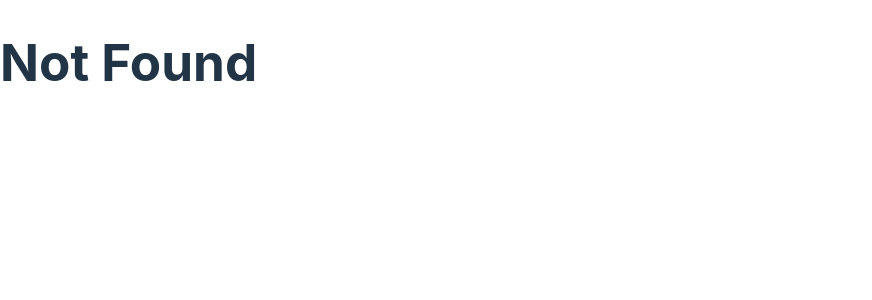
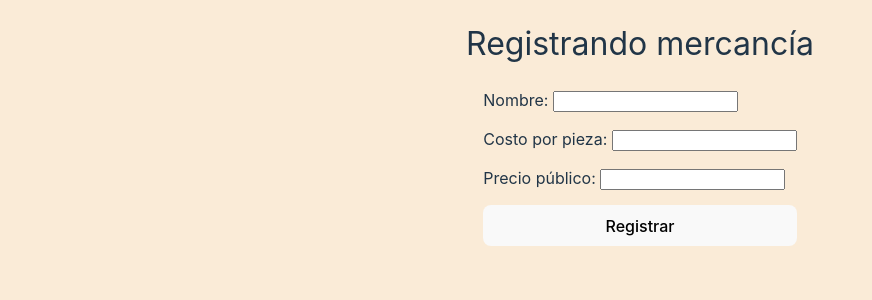
Before and after one commit to merb26/cremeria-react-js, a React (Vite) app: page /mercancias/registrar in a window 1280 px wide. Shown: the top 300 px of the page, without its empty margins (0-872 px from the left). Built offline with nearby package versions, Linux system fonts and the light colour scheme.

Commit message:
adding RegisterMerchandise.jsx

```diff
--- a/src/main.jsx
+++ b/src/main.jsx
@@ -7,6 +7,7 @@ import { RegisterMissingParts } from './pages/register_missing_parts/RegisterMis
 import { ListRegistersMissingParts } from './pages/list_registers_missing_parts/ListRegistersMissingParts.jsx';
 import { MissingParts } from './pages/missing_parts/MissingParts.jsx';
 import { Merchandise } from './pages/merchandise/Merchandise.jsx';
+import { RegisterMerchandise } from './pages/register_merchandise/RegisterMerchandise.jsx';
 
 ReactDOM.createRoot(document.getElementById('root')).render(
   <React.StrictMode>
@@ -18,6 +19,7 @@ ReactDOM.createRoot(document.getElementById('root')).render(
       <Route index path="/lista-registro-pzs-faltantes" element={<ListRegistersMissingParts />}/>
       <Route index path="/pzs-faltantes" element={<MissingParts />}/>
       <Route index path="/mercancias" element={<Merchandise />}/>
+      <Route index path="/mercancias/registrar" element={<RegisterMerchandise />}/>
     </Routes>
     </BrowserRouter>
   </React.StrictMode>
--- a/src/pages/merchandise/Merchandise.jsx
+++ b/src/pages/merchandise/Merchandise.jsx
@@ -1,9 +1,13 @@
+import { Link } from 'react-router-dom';
 import './styles.css';
 
 export const Merchandise = () => {
   return (
     <div className="container-merchandise">
       <div className="container-merchandise__title">Mercancías</div>
+      <Link to="/mercancias/registrar">
+          <button>Registrar mercancía</button>
+        </Link>
     </div>
   );
 };
--- /dev/null
+++ b/src/pages/register_merchandise/RegisterMerchandise.jsx
@@ -0,0 +1,93 @@
+import { useState } from 'react';
+import { ToastContainer } from 'react-toastify';
+
+export const RegisterMerchandise = () => {
+  const [name, setName] = useState('');
+  const [pieceCost, setPieceCost] = useState('');
+  const [publicPrice, setPublicPrice] = useState('')
+
+  const handleRegister = (event) => {
+    event.preventDefault();
+
+    // const register = {
+    //   name,
+    //   amountPieces,
+    //   date: currentDate()
+    // };
+
+    // const db = getFirestore();
+    // const registerCollection = collection(db, 'registers');
+    // const query = addDoc(registerCollection, register);
+
+    // query
+    //   .then(() => {
+    //     toast.success('Se ha registrado con éxito', {
+    //       position: "top-center",
+    //       autoClose: 2000,
+    //       hideProgressBar: false,
+    //       closeOnClick: true,
+    //       pauseOnHover: true,
+    //       draggable: true,
+    //       progress: undefined,
+    //       theme: "light",
+    //       });
+    //   })
+    //   .catch((error) => {
+    //     console.log(error);
+    //   });
+  };
+
+  return (
+    <div className="container-register-missing">
+      <div className="container-register-missing__title">
+        Registrando mercancía
+      </div>
+      <form
+        onSubmit={handleRegister}
+        className="container-register-missing__box"
+      >
+        <div>
+          <label htmlFor="name" className="input-field">
+            Nombre:{' '}
+          </label>
+          <input
+            type="text"
+            id="name"
+            name="name"
+            value={name}
+            onChange={(e) => setName(e.target.value)}
+            required
+          />
+        </div>
+        <div>
+          <label htmlFor="pieceCost" className="input-field">
+            Costo por pieza:{' '}
+          </label>
+          <input
+            type="text"
+            id="pieceCost"
+            name="pieceCost"
+            value={pieceCost}
+            onChange={(e) => setPieceCost(e.target.value)}
+            required
+          />
+        </div>
+        <div>
+          <label htmlFor="publicPrice" className="input-field">
+            Precio público:{' '}
+          </label>
+          <input
+            type="text"
+            id="publicPrice"
+            name="publicPrice"
+            value={publicPrice}
+            onChange={(e) => setPublicPrice(e.target.value)}
+            required
+          />
+        </div>
+        <button type="submit">Registrar</button>
+      </form>
+      <ToastContainer />
+    </div>
+  );
+};
```
